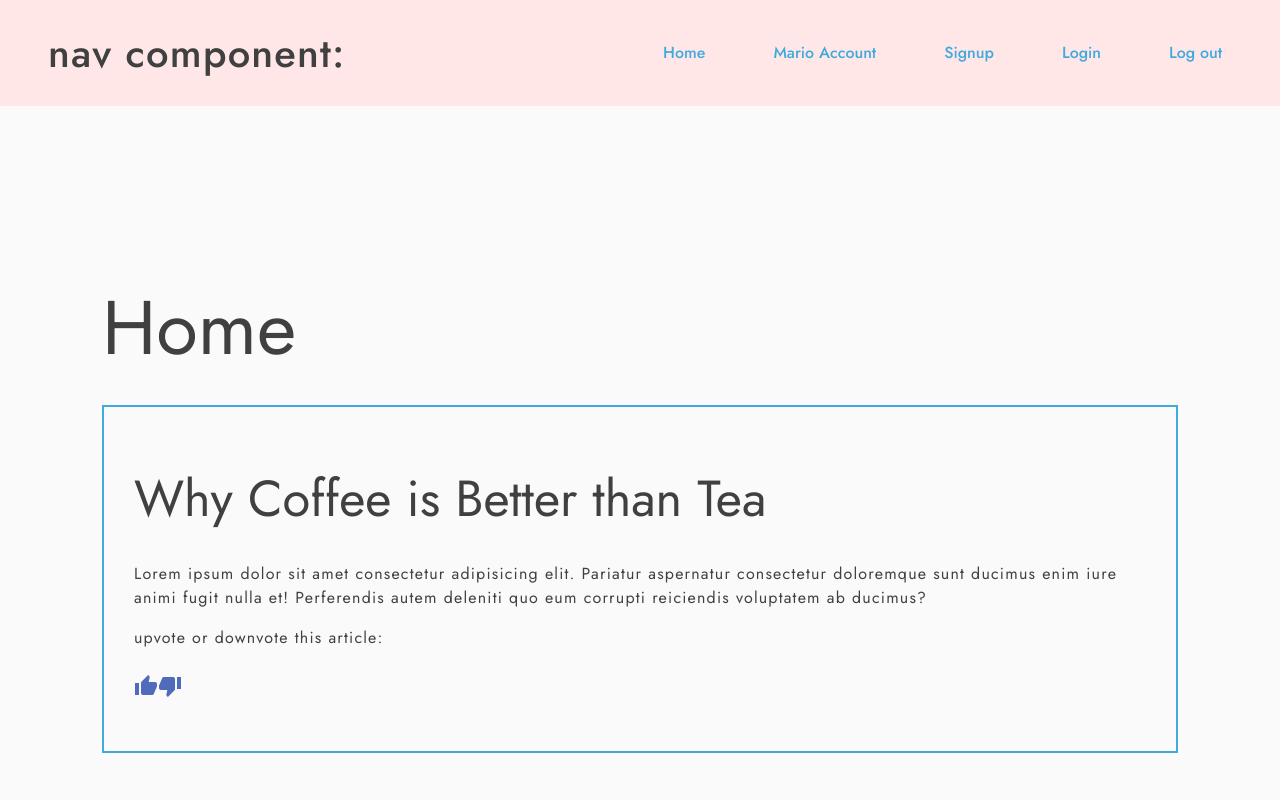
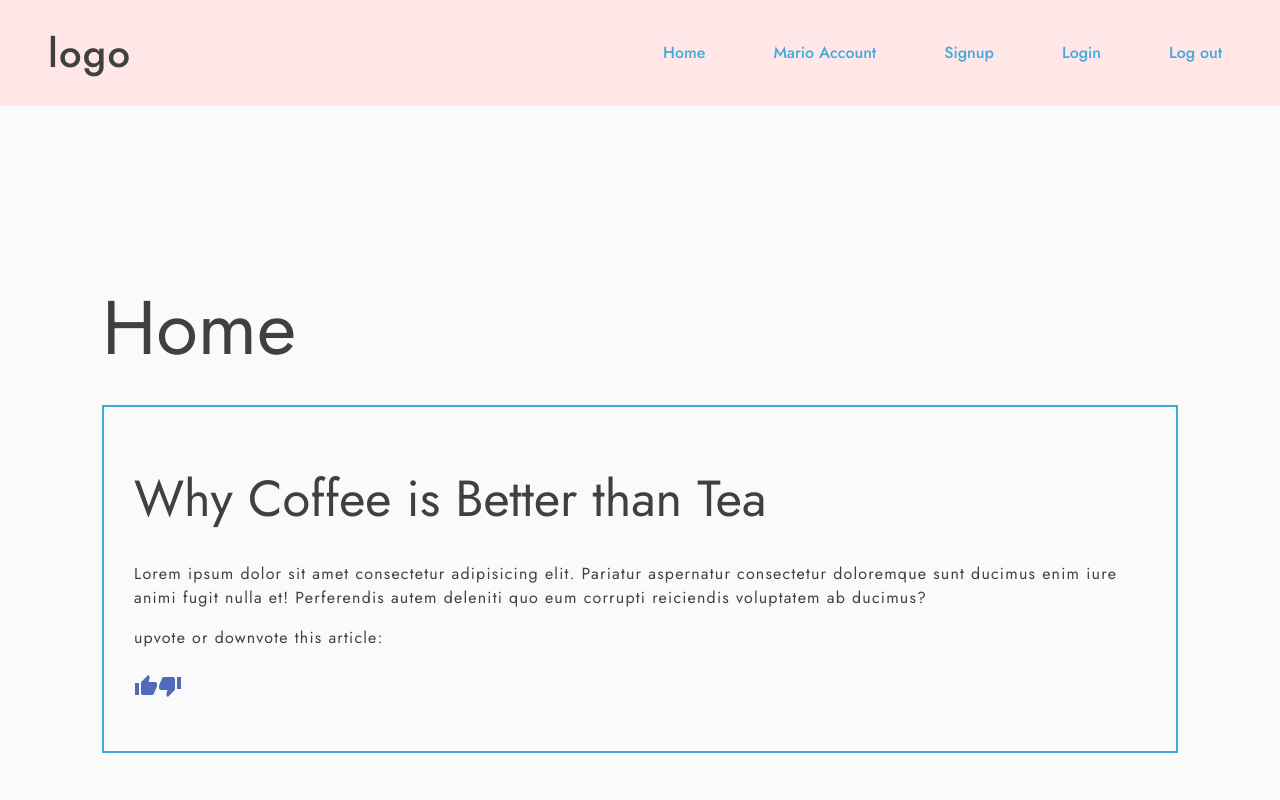
Before and after one commit to qaiswardag/vuex-4-composition-api-firebase-auth-blog, a Vue app: page / in a window 1280 px wide. Shown: the top 800 px of the page. Built offline with nearby package versions, Linux system fonts and the light colour scheme.

Commit message:
Update Navigation.vue

```diff
--- a/src/components/Navigation.vue
+++ b/src/components/Navigation.vue
@@ -1,7 +1,7 @@
 <template>
   <header class="header">
     <div class="logo">
-      <router-link :to="{name: 'Home'}" class="logo">nav component: {{points}}</router-link>
+      <router-link :to="{name: 'Home'}" class="logo">logo</router-link>
     </div>
     <nav class="main-nav">
       <ul class="main-nav-list">
```
